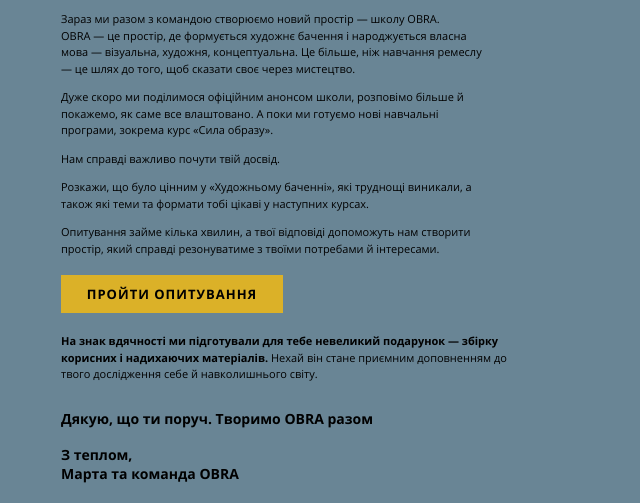
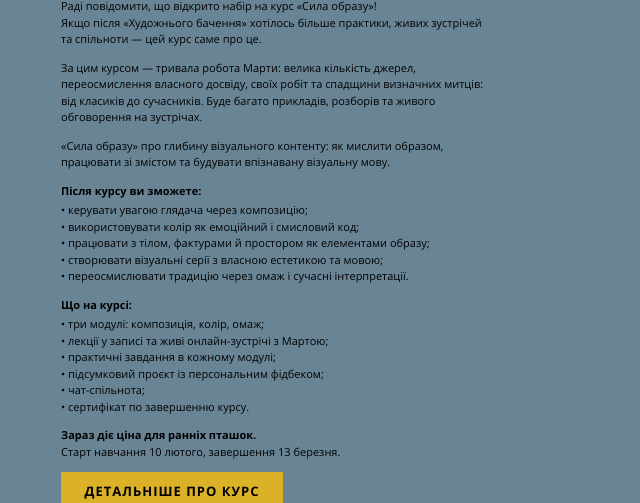
Before and after one commit to ToluOmis/obra_mail, a plain HTML site: page index.html in a window 1280 px wide. Shown: the part 231-734 px from the top of the page, without its empty margins (319-959 px from the left). Drawn offline with Linux system fonts and the light colour scheme.

Commit message:
Update index.html

```diff
--- a/index.html
+++ b/index.html
@@ -1,4 +1,5 @@
 <!DOCTYPE html>
+
 <html lang="uk">
 <head>
 <meta charset="UTF-8">
@@ -54,6 +55,13 @@
 text-decoration: none !important;
 -ms-interpolation-mode: bicubic !important;
 }
+
+/* Button hover effect */
+.button-hover {
+transition: all 0.3s ease !important;
+cursor: pointer !important;
+display: inline-block !important;
+}
 </style>
 </head>
 <body style="margin:0!important;padding:0!important;background-color:#698595!important;">
@@ -88,7 +96,7 @@
 <table width="100%" cellpadding="0" cellspacing="0" border="0">
 <tr>
 <td class="mobile-font-title mobile-text-override" style="font-family:'OpenSans',Arial,sans-serif!important;font-size:32px!important;font-weight:700!important;color:#000000!important;line-height:1.1!important;margin:0!important;padding:0 0 18px 0!important;">
-                    <strong style="font-weight:700!important;color:#000000!important;">Привіт від Марти Сирко</strong>
+<strong style="font-weight:700!important;color:#000000!important;">Відкрито набір на курс<br>«Сила образу»!</strong>
 </td>
 </tr>
 </table>
@@ -97,40 +105,59 @@
 <table width="100%" cellpadding="0" cellspacing="0" border="0" class="mobile-hide-br">
 <tr>
 <td class="mobile-font-text mobile-text-override" style="font-family:'OpenSans',Arial,sans-serif!important;font-size:11px!important;font-weight:400!important;color:#000000!important;line-height:1.5!important;padding:0 0 12px 0!important;">
-                    Дякую за твою довіру та навчання на курсі «Художнє бачення». Це був<br>
-                    важливий етап — і я дуже ціную, що ти є його частиною.
+<strong style="font-weight:700!important;color:#000000!important;">Привіт, від команди OBRA!</strong><br>
+Раді повідомити, що відкрито набір на курс «Сила образу»!<br>
+Якщо після «Художнього бачення» хотілось більше практики, живих зустрічей<br>
+та спільноти — цей курс саме про це.
 </td>
 </tr>
 <tr>
 <td class="mobile-font-text mobile-text-override" style="font-family:'OpenSans',Arial,sans-serif!important;font-size:11px!important;font-weight:400!important;color:#000000!important;line-height:1.5!important;padding:0 0 12px 0!important;">
-                    Зараз ми разом з командою створюємо новий простір — школу OBRA.<br>
-                    OBRA — це простір, де формується художнє бачення і народжується власна<br>
-                    мова — візуальна, художня, концептуальна. Це більше, ніж навчання ремеслу<br>
-                    — це шлях до того, щоб сказати своє через мистецтво.
+За цим курсом — тривала робота Марти: велика кількість джерел,<br>
+переосмислення власного досвіду, своїх робіт та спадщини визначних митців:<br>
+від класиків до сучасників. Буде багато прикладів, розборів та живого<br>
+обговорення на зустрічах.
 </td>
 </tr>
 <tr>
 <td class="mobile-font-text mobile-text-override" style="font-family:'OpenSans',Arial,sans-serif!important;font-size:11px!important;font-weight:400!important;color:#000000!important;line-height:1.5!important;padding:0 0 12px 0!important;">
-                    Дуже скоро ми поділимося офіційним анонсом школи, розповімо більше й<br>
-                    покажемо, як саме все влаштовано. А поки ми готуємо нові навчальні<br>
-                    програми, зокрема курс «Сила образу».
+«Сила образу» про глибину візуального контенту: як мислити образом,<br>
+працювати зі змістом та будувати впізнавану візуальну мову.
+</td>
+</tr>
+<tr>
+<td class="mobile-font-text mobile-text-override" style="font-family:'OpenSans',Arial,sans-serif!important;font-size:11px!important;font-weight:400!important;color:#000000!important;line-height:1.5!important;padding:0 0 3px 0!important;">
+<strong style="font-weight:700!important;color:#000000!important;">Після курсу ви зможете:</strong>
 </td>
 </tr>
 <tr>
 <td class="mobile-font-text mobile-text-override" style="font-family:'OpenSans',Arial,sans-serif!important;font-size:11px!important;font-weight:400!important;color:#000000!important;line-height:1.5!important;padding:0 0 12px 0!important;">
-                    Нам справді важливо почути твій досвід.
+• керувати увагою глядача через композицію;<br>
+• використовувати колір як емоційний і смисловий код;<br>
+• працювати з тілом, фактурами й простором як елементами образу;<br>
+• створювати візуальні серії з власною естетикою та мовою;<br>
+• переосмислювати традицію через омаж і сучасні інтерпретації.
+</td>
+</tr>
+<tr>
+<td class="mobile-font-text mobile-text-override" style="font-family:'OpenSans',Arial,sans-serif!important;font-size:11px!important;font-weight:400!important;color:#000000!important;line-height:1.5!important;padding:0 0 3px 0!important;">
+<strong style="font-weight:700!important;color:#000000!important;">Що на курсі:</strong>
 </td>
 </tr>
 <tr>
 <td class="mobile-font-text mobile-text-override" style="font-family:'OpenSans',Arial,sans-serif!important;font-size:11px!important;font-weight:400!important;color:#000000!important;line-height:1.5!important;padding:0 0 12px 0!important;">
-                    Розкажи, що було цінним у «Художньому баченні», які труднощі виникали, а<br>
-                    також які теми та формати тобі цікаві у наступних курсах.
+• три модулі: композиція, колір, омаж;<br>
+• лекції у записі та живі онлайн-зустрічі з Мартою;<br>
+• практичні завдання в кожному модулі;<br>
+• підсумковий проєкт із персональним фідбеком;<br>
+• чат-спільнота;<br>
+• сертифікат по завершенню курсу.
 </td>
 </tr>
 <tr>
-                  <td class="mobile-font-text mobile-text-override" style="font-family:'OpenSans',Arial,sans-serif!important;font-size:11px!important;font-weight:400!important;color:#000000!important;line-height:1.5!important;padding:0 0 18px 0!important;">
-                    Опитування займе кілька хвилин, а твої відповіді допоможуть нам створити<br>
-                    простір, який справді резонуватиме з твоїми потребами й інтересами.
+<td class="mobile-font-text mobile-text-override" style="font-family:'OpenSans',Arial,sans-serif!important;font-size:11px!important;font-weight:400!important;color:#000000!important;line-height:1.5!important;padding:0 0 12px 0!important;">
+<strong style="font-weight:700!important;color:#000000!important;">Зараз діє ціна для ранніх пташок.</strong><br>
+Старт навчання 10 лютого, завершення 13 березня.
 </td>
 </tr>
 </table>
@@ -141,11 +168,11 @@
 <td class="mobile-button-container" style="padding:0 0 20px 0!important;">
 <table cellpadding="0" cellspacing="0" border="0">
 <tr>
-                        <td class="mobile-button-fix" style="background-color:#DBB128!important;width:222px!important;height:38px!important;">
-                          <a href="https://n8m7kf9e.forms.app/feedback-hudozhnie-bachennia"
+<td class="mobile-button-fix button-hover" style="background-color:#DBB128!important;width:222px!important;height:38px!important;">
+<a href="https://obra.school/power-of-image"
 target="_blank" class="mobile-text-override mobile-button-fix"
 style="display:block!important;width:222px!important;height:38px!important;background-color:#DBB128!important;color:#000000!important;font-family:'OpenSans',Arial,sans-serif!important;font-size:13px!important;font-weight:700!important;text-decoration:none!important;text-align:center!important;line-height:38px!important;text-transform:uppercase!important;letter-spacing:1px!important;">
-                            ПРОЙТИ ОПИТУВАННЯ
+ДЕТАЛЬНІШЕ ПРО КУРС
 </a>
 </td>
 </tr>
@@ -154,13 +181,12 @@
 </tr>
 </table>
 
-              <!-- Gift text -->
+<!-- Payment info -->
 <table width="100%" cellpadding="0" cellspacing="0" border="0">
 <tr>
-                  <td class="mobile-gift-text mobile-text-override" style="font-family:'OpenSans',Arial,sans-serif!important;font-size:11px!important;color:#000000!important;line-height:1.5!important;padding:0 0 18px 0!important;">
-                    <strong style="font-weight:700!important;color:#000000!important;">На знак вдячності ми підготували для тебе невеликий подарунок — збірку<br class="desktop-only">
-                    корисних і надихаючих матеріалів.</strong> Нехай він стане приємним доповненням до<br class="desktop-only">
-                    твого дослідження себе й навколишнього світу.
+<td class="mobile-font-text mobile-text-override" style="font-family:'OpenSans',Arial,sans-serif!important;font-size:11px!important;color:#000000!important;line-height:1.5!important;padding:0 0 18px 0!important;">
+І скоро на сайті з'явиться можливість оплати частинами. Якщо це актуально,<br class="desktop-only">
+дайте знати, повідомимо одразу.
 </td>
 </tr>
 </table>
@@ -169,12 +195,12 @@
 <table width="100%" cellpadding="0" cellspacing="0" border="0">
 <tr>
 <td class="mobile-font-closing mobile-text-override" style="font-family:'OpenSans',Arial,sans-serif!important;font-size:14px!important;font-weight:700!important;color:#000000!important;line-height:1.4!important;padding:8px 0!important;">
-                    <strong style="font-weight:700!important;color:#000000!important;">Дякую, що ти поруч. Творимо OBRA разом</strong>
+<strong style="font-weight:700!important;color:#000000!important;">Будемо дуже раді бачити вас знову!</strong>
 </td>
 </tr>
 <tr>
 <td class="mobile-font-closing mobile-text-override" style="font-family:'OpenSans',Arial,sans-serif!important;font-size:14px!important;font-weight:700!important;color:#000000!important;line-height:1.4!important;padding:8px 0 25px 0!important;">
-                    <strong style="font-weight:700!important;color:#000000!important;"><span class="mobile-hide-br">З теплом,<br>Марта та команда OBRA</span></strong>
+<strong style="font-weight:700!important;color:#000000!important;"><span class="mobile-hide-br">З теплом,<br>команда OBRA</span></strong>
 </td>
 </tr>
 </table>
@@ -202,6 +228,17 @@
 
 <!-- Mobile responsive styles -->
 <style>
+/* Button hover effect for desktop email clients that support it */
+.button-hover:hover {
+transform: translateY(-5px) !important;
+filter: brightness(1.1) !important;
+box-shadow: 0 8px 25px rgba(232, 185, 35, 0.4) !important;
+}
+
+.button-hover:active {
+transform: translateY(-2px) !important;
+}
+
 @media screen and (max-width: 600px) {
 /* Force background color on mobile dark themes */
 body {
```
Lines whose indentation alone changed are shown as unchanged.
